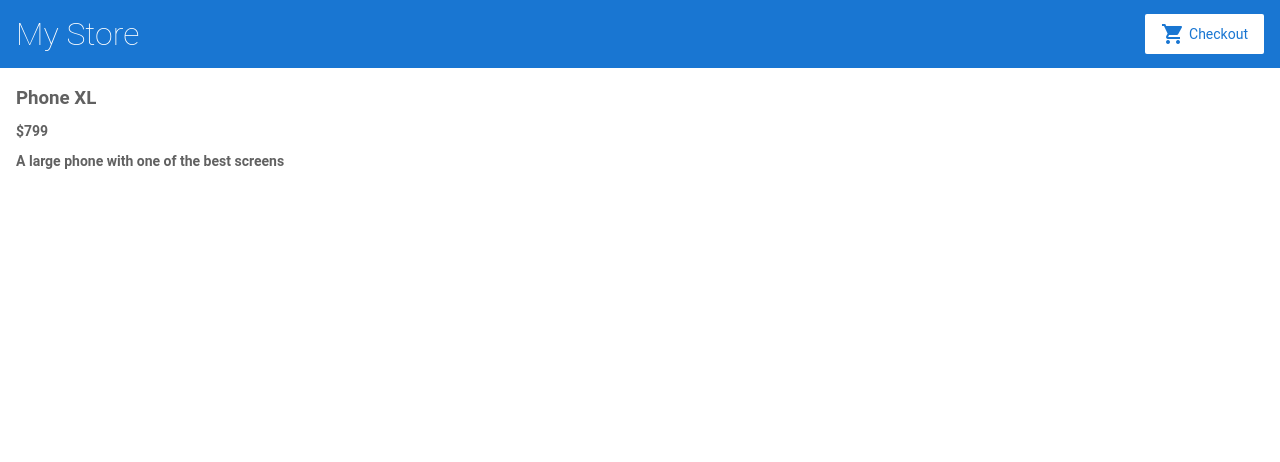
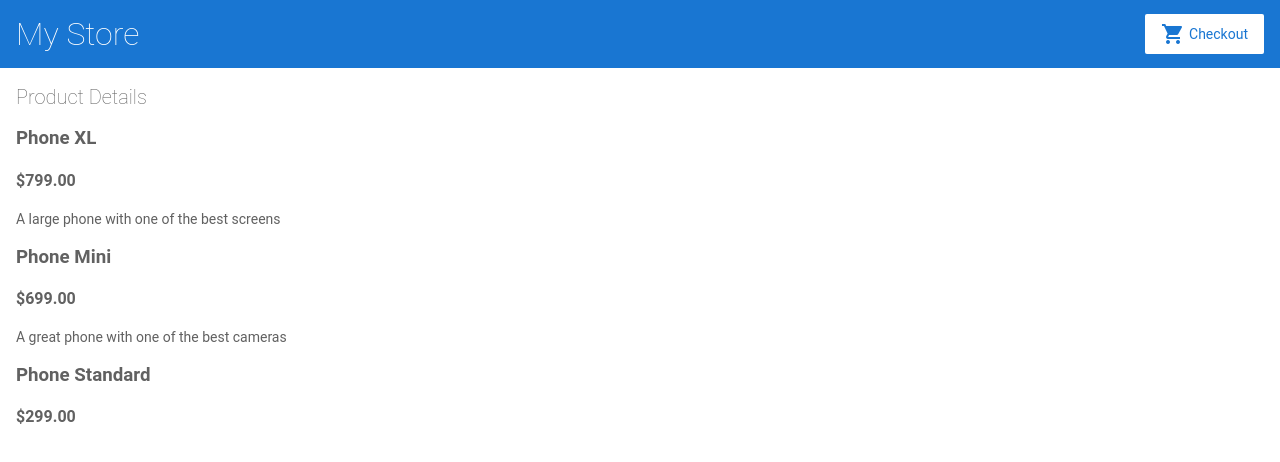
Before and after one commit to sthiti10/angular-product, an Angular app: page /products/1 in a window 1280 px wide. Shown: the top 462 px of the page. Built offline with nearby package versions, Linux system fonts and the light colour scheme.

Commit message:
2 files modified

```diff
--- a/src/app/product-details/product-details.component.html
+++ b/src/app/product-details/product-details.component.html
@@ -1,3 +1,14 @@
-<h3>Phone XL
-  <p>$799</p>
-  <p>A large phone with one of the best screens</p>
+<h2>Product Details</h2>
+
+<!-- <div *ngIf="product">
+  <h3>{{ product.name }}</h3>
+  <h4>{{ product.price | currency }}</h4>
+  <p>{{ product.description }}</p>
+
+</div> -->
+
+<div *ngFor="let prodEl of product">
+  <h3>{{ prodEl.name }}</h3>
+  <h4>{{ prodEl.price | currency }}</h4>
+  <p>{{ prodEl.description }}</p>
+</div>
--- a/src/app/product-details/product-details.component.ts
+++ b/src/app/product-details/product-details.component.ts
@@ -8,7 +8,16 @@
 })
 export class ProductDetailsComponent implements OnInit {
   product = products;
+  //product: Product|undefined;
   constructor() {}
+  //constructor(private route: ActivatedRoute,){}
+  ngOnInit() {}
+  // ngOnInit() {
+  //   // First get the product id from the current route.
+  //   const routeParams = this.route.snapshot.paramMap;
+  //   const productIdFromRoute = Number(routeParams.get('productId'));
 
-  ngOnInit() {}
+  //   // Find the product that correspond with the id provided in route.
+  //   this.product = products.find(product => product.id === productIdFromRoute);
+  // }
 }
```
